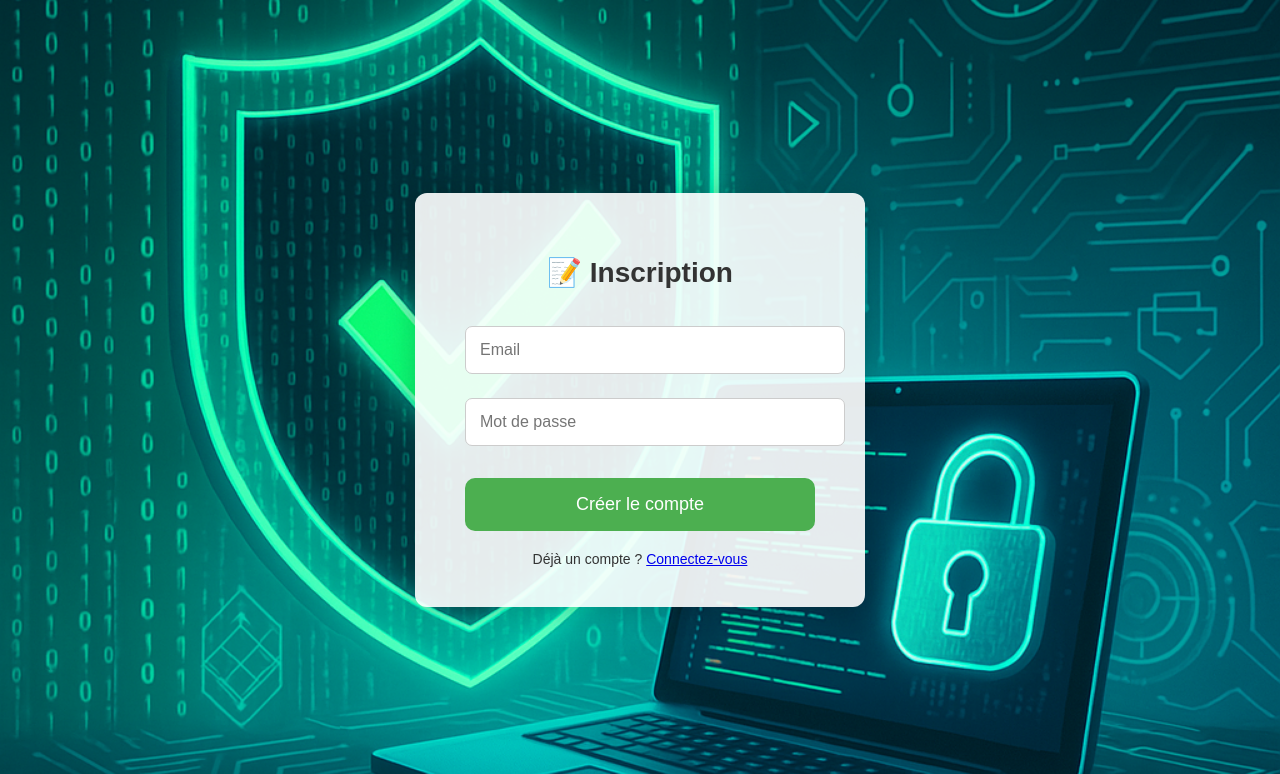
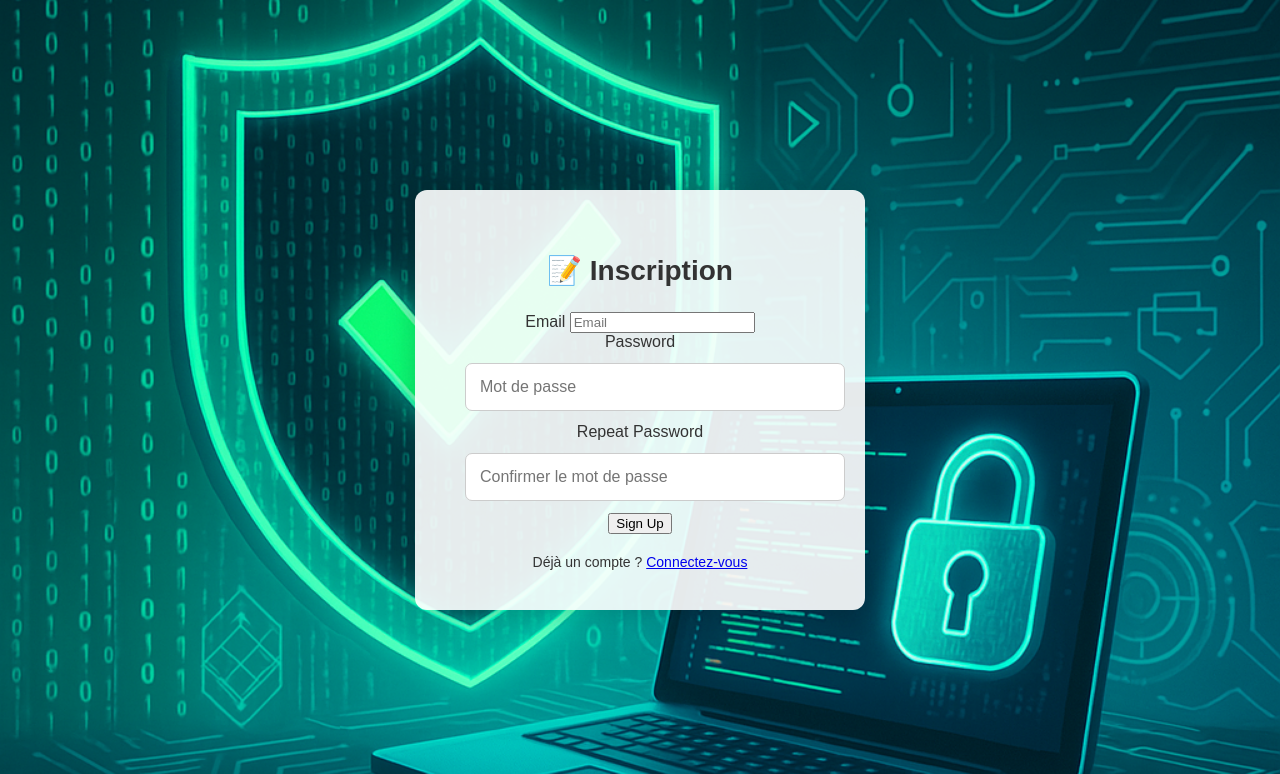
Before and after one commit to TchoubeubeBarthelemyMabi/MABI-Cybers-curit-, a Flask app: page /signup in a window 1280 px wide. Shown: the top 774 px of the page. Run offline with Flask 3, Linux system fonts and the light colour scheme.

Commit message:
Update signup.html

```diff
--- a/templates/signup.html
+++ b/templates/signup.html
@@ -70,11 +70,35 @@
         <div class="flash-message">{{ messages[0] }}</div>
       {% endif %}
     {% endwith %}
-    <form method="post">
-        <input type="email" name="email" placeholder="Email" required><br>
-        <input type="password" name="password" placeholder="Mot de passe" required><br>
-        <button type="submit">Créer le compte</button>
-    </form>
+   <form method="POST">
+    {{ form.hidden_tag() }}
+
+    <div class="form-group">
+        {{ form.email.label }}
+        {{ form.email(class="form-control", placeholder="Email") }}
+        {% for error in form.email.errors %}
+            <small class="text-danger">{{ error }}</small>
+        {% endfor %}
+    </div>
+
+    <div class="form-group">
+        {{ form.password.label }}
+        {{ form.password(class="form-control", placeholder="Mot de passe") }}
+        {% for error in form.password.errors %}
+            <small class="text-danger">{{ error }}</small>
+        {% endfor %}
+    </div>
+
+    <div class="form-group">
+        {{ form.confirm.label }}
+        {{ form.confirm(class="form-control", placeholder="Confirmer le mot de passe") }}
+        {% for error in form.confirm.errors %}
+            <small class="text-danger">{{ error }}</small>
+        {% endfor %}
+    </div>
+
+    {{ form.submit(class="btn btn-primary") }}
+</form>
     <div class="login-link">
         Déjà un compte ? <a href="{{ url_for('login') }}">Connectez-vous</a>
     </div>
```
